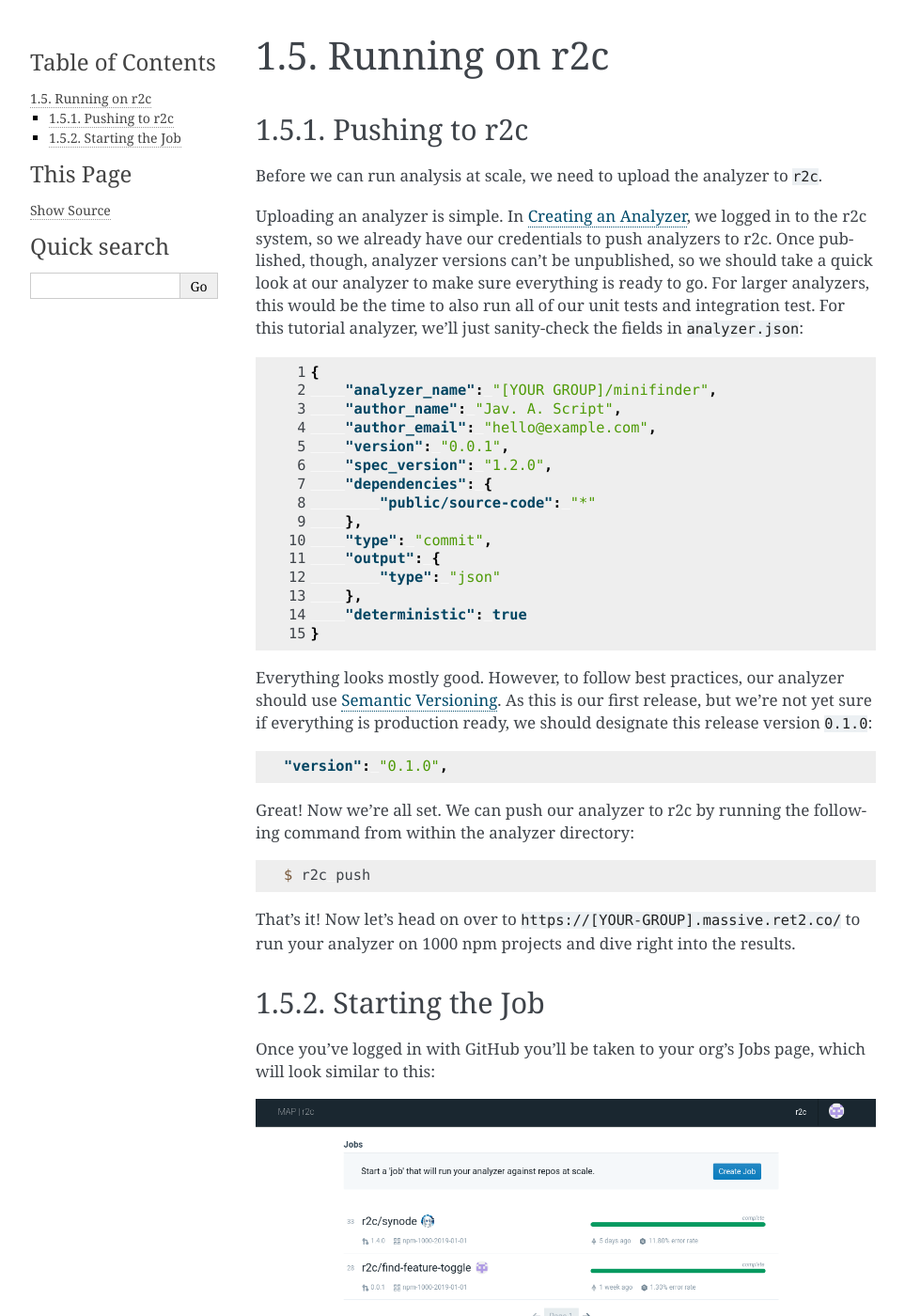
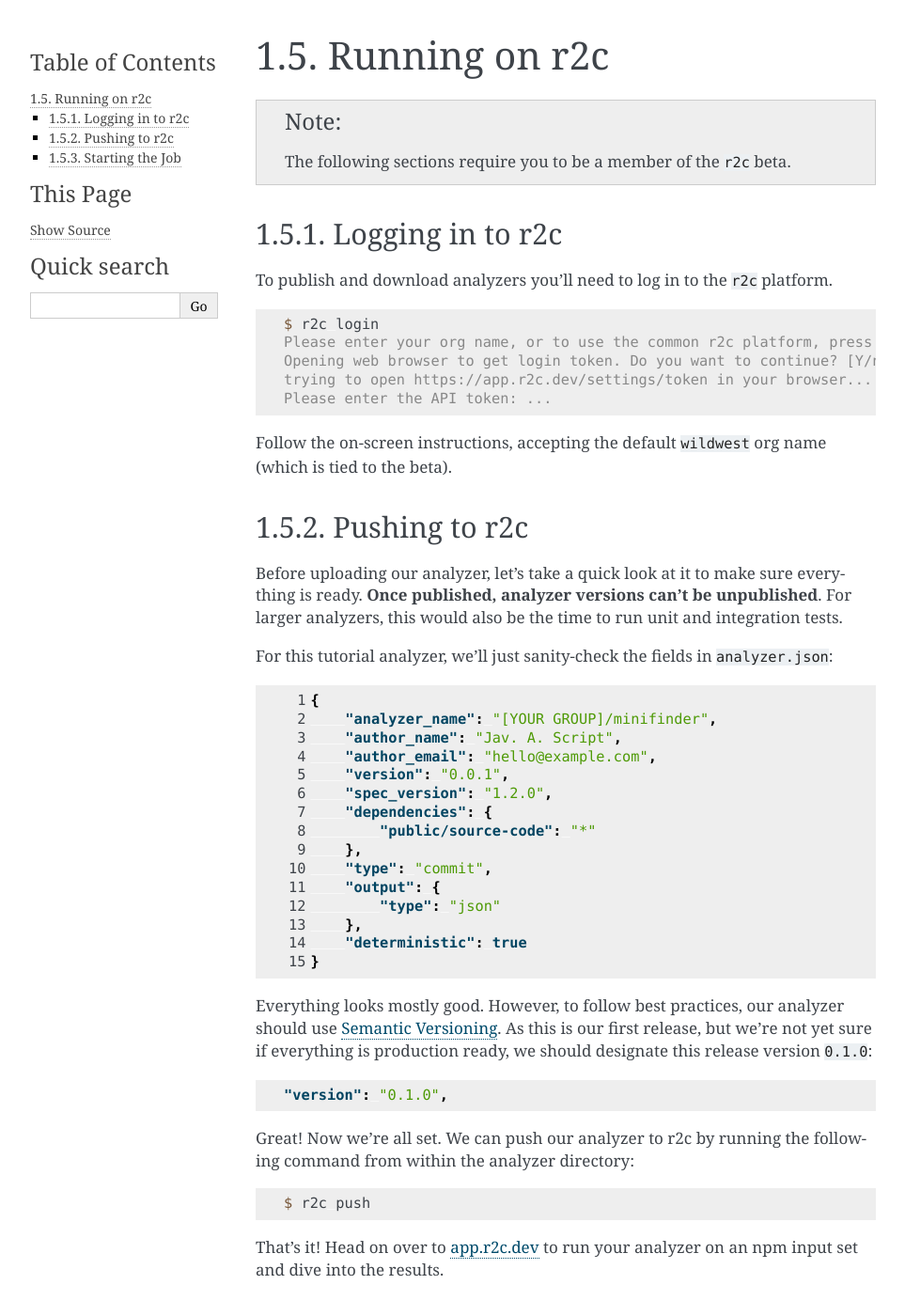
Before and after one commit to semgrep/docs, a Sphinx documentation site: the page built from docs/intro/running-scale.rst, in a window 1280 px wide and 1400 px high. Shown: the whole window at 94% size, without its empty margins (148-1111 px from the left). Built offline with Sphinx 7.4.7, drawn with Linux system fonts in a browser that asks for light colours; some of the changed text lies outside the part shown.

Commit message:
Update language and links for app.r2c.dev

```diff
--- a/docs/intro/running-scale.rst
+++ b/docs/intro/running-scale.rst
@@ -1,16 +1,31 @@
 Running on r2c
 ==============
+
+.. note:: The following sections require you to be a member of the ``r2c`` beta.
+
+Logging in to r2c
+-----------------
+
+To publish and download analyzers you'll need to log in to the ``r2c`` platform.
+
+.. code-block:: console
+
+  $ r2c login
+  Please enter your org name, or to use the common r2c platform, press enter [wildwest]:
+  Opening web browser to get login token. Do you want to continue? [Y/n]:
+  trying to open https://app.r2c.dev/settings/token in your browser...
+  Please enter the API token: ...
+
+Follow the on-screen instructions, accepting the default ``wildwest`` org name (which is tied to the beta).
 
 Pushing to r2c
 --------------
 
-Before we can run analysis at scale, we need to upload the analyzer to ``r2c``.
+Before uploading our analyzer, let's take a quick look at it to make sure everything is ready. **Once published, analyzer versions can't be
+unpublished**. For larger analyzers, this would also be the time to run unit and integration
+tests.
 
-Uploading an analyzer is simple. In :doc:`creating`, we logged in to the r2c system, so we already
-have our credentials to push analyzers to r2c. Once published, though, analyzer versions can't be
-unpublished, so we should take a quick look at our analyzer to make sure everything is ready to
-go. For larger analyzers, this would be the time to also run all of our unit tests and integration
-test. For this tutorial analyzer, we'll just sanity-check the fields in ``analyzer.json``:
+For this tutorial analyzer, we'll just sanity-check the fields in ``analyzer.json``:
 
 .. literalinclude:: samples/minifinder/analyzer.json
     :linenos:
@@ -35,12 +50,12 @@
 
   $ r2c push
 
-That's it! Now let's head on over to :samp:`https://[YOUR-GROUP].massive.ret2.co/` to run your analyzer on 1000 npm projects and dive right into the results.
+That's it! Head on over to `app.r2c.dev <https://app.r2c.dev>`_ to run your analyzer on an npm input set and dive into the results.
 
 Starting the Job
 ----------------
 
-Once you've logged in with GitHub you'll be taken to your org's Jobs page, which will look similar to this:
+Once you've logged in to the platform you'll be taken to the Jobs page, which will look similar to this:
 
 .. image:: images/r2c.png
    :alt: The r2c Jobs page
@@ -51,15 +66,15 @@
 .. image:: images/analyzer.png
    :alt: Selecting the analyzer to run
 
-Now we'll select a corpus to run our analyzer on: ``r2c npm 1000, 2019-04-01``.
+Now we'll select an input set to run our analyzer on: ``r2c npm 1000, 2019-04-01``.
 
 .. image:: images/npm1k.png
-   :alt: Choosing the corpus to run your analyzer on.
+   :alt: Choosing the input set to run your analyzer on.
 
 Click "Run Job" to start the analysis! Your job will be added to the jobs list, where you can click on it to see output, console logs, and errors coming in in real time!
 
 See :doc:`results` for next steps.
 
-.. note:: When a job is first kicked off, your infrastructure may need to "warm up"; idle machines will start processing your job and new machines will be brought online to handle the demand. Once warmed up a job should proceed quickly and you'll get results within just a few minutes for quick analyzers like minifinder.
+.. note:: When a job is first kicked off, the infrastructure may need to "warm up"; idle machines will start processing your job and new machines will be brought online to handle the demand. Once warmed up a job should proceed quickly and you'll get results within just a few minutes for quick analyzers like the tutorial.
 
 .. note:: We currently limit your container to running for 5 minutes with 1.5 GB of memory. Most analyzers don't hit this limit, however, if you believe you're running into them please let us know and we can adjust them for your research.
```
Also changed, not shown: docs/intro/creating.rst (+0 -17 lines).
